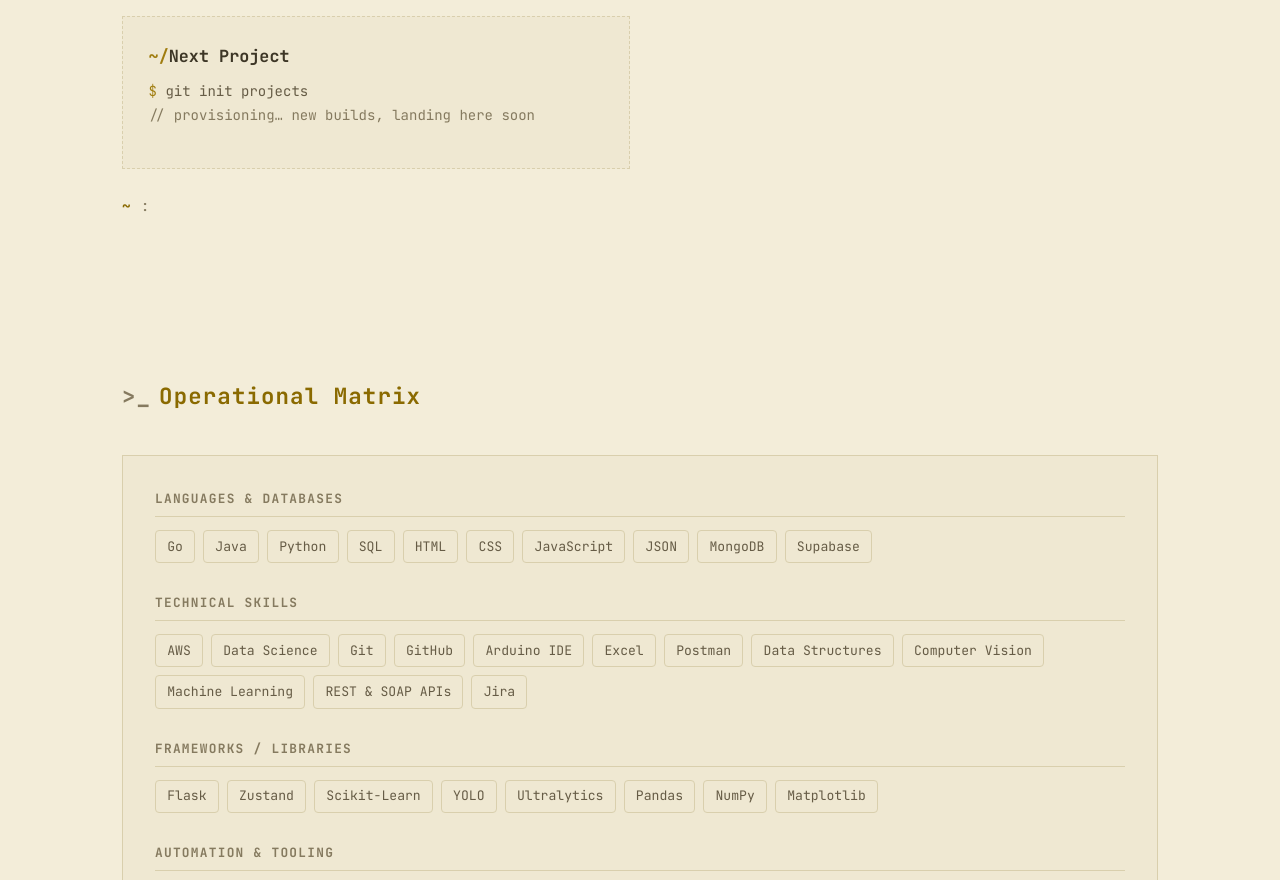
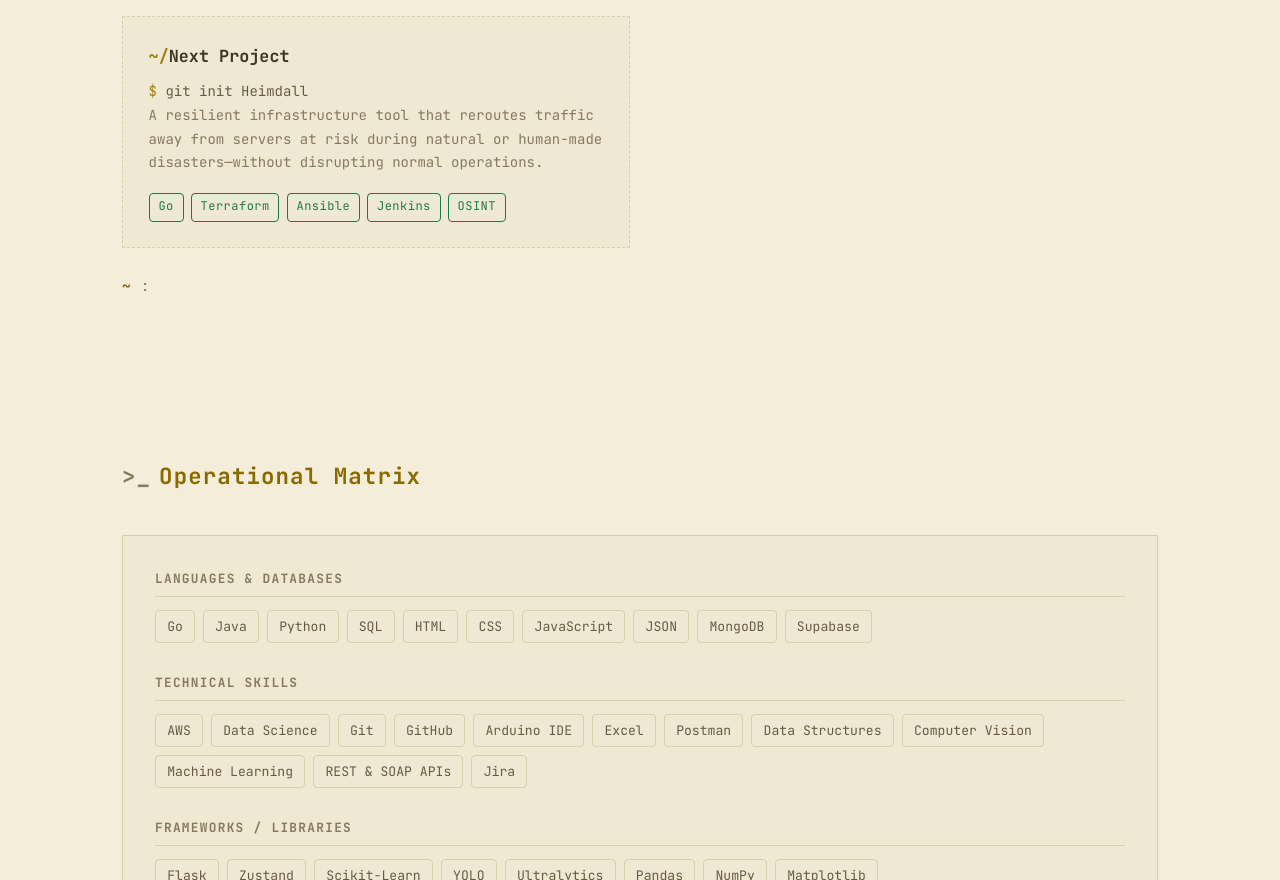
Before and after one commit to Krishnadeshpande2907/Portfolio, a plain HTML site: page index.html in a window 1280 px wide. Shown: the part 3090-3970 px from the top of the page. Drawn offline with nearby package versions, Linux system fonts and the light colour scheme.

Commit message:
Added ongoing project Heimdall details

```diff
--- a/index.html
+++ b/index.html
@@ -396,13 +396,16 @@
 			<div class="arch-card arch-card-placeholder">
 				<p class="arch-name">Next Project</p>
 				<p class="arch-desc">
-					<span class="prompt">$ </span>git init projects<br />
-					<span class="dim">// provisioning… new builds, landing here soon</span><span class="blink-pipe">▌</span>
+					<span class="prompt">$ </span >git init Heimdall<br/>
+					<span class="dim">A resilient infrastructure tool that reroutes traffic away from servers at risk during natural or human-made disasters—without disrupting normal operations.</span><span class="blink-pipe">▌</span>
 				</p>
-				<!-- <div class="exp-tags">
-					<span class="tag">Docker</span>
-					<span class="tag">CI/CD</span>
-				</div> -->
+				<div class="exp-tags">
+					<span class="tag green">Go</span>
+					<span class="tag green">Terraform</span>
+					<span class="tag green">Ansible</span>
+					<span class="tag green">Jenkins</span>
+					<span class="tag green">OSINT</span>
+				</div>
 			</div>
 
 		</div><!-- /arch-grid -->
```
